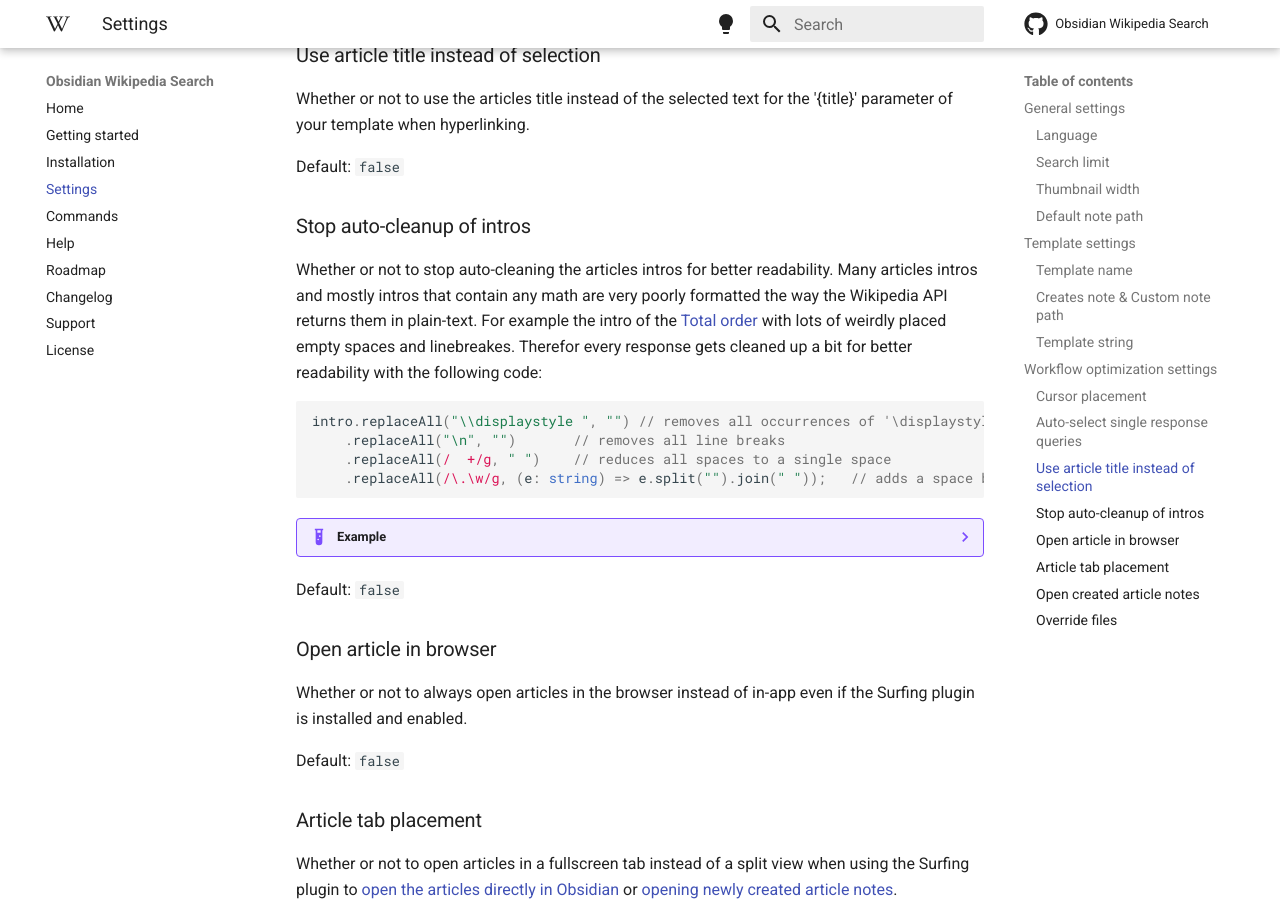
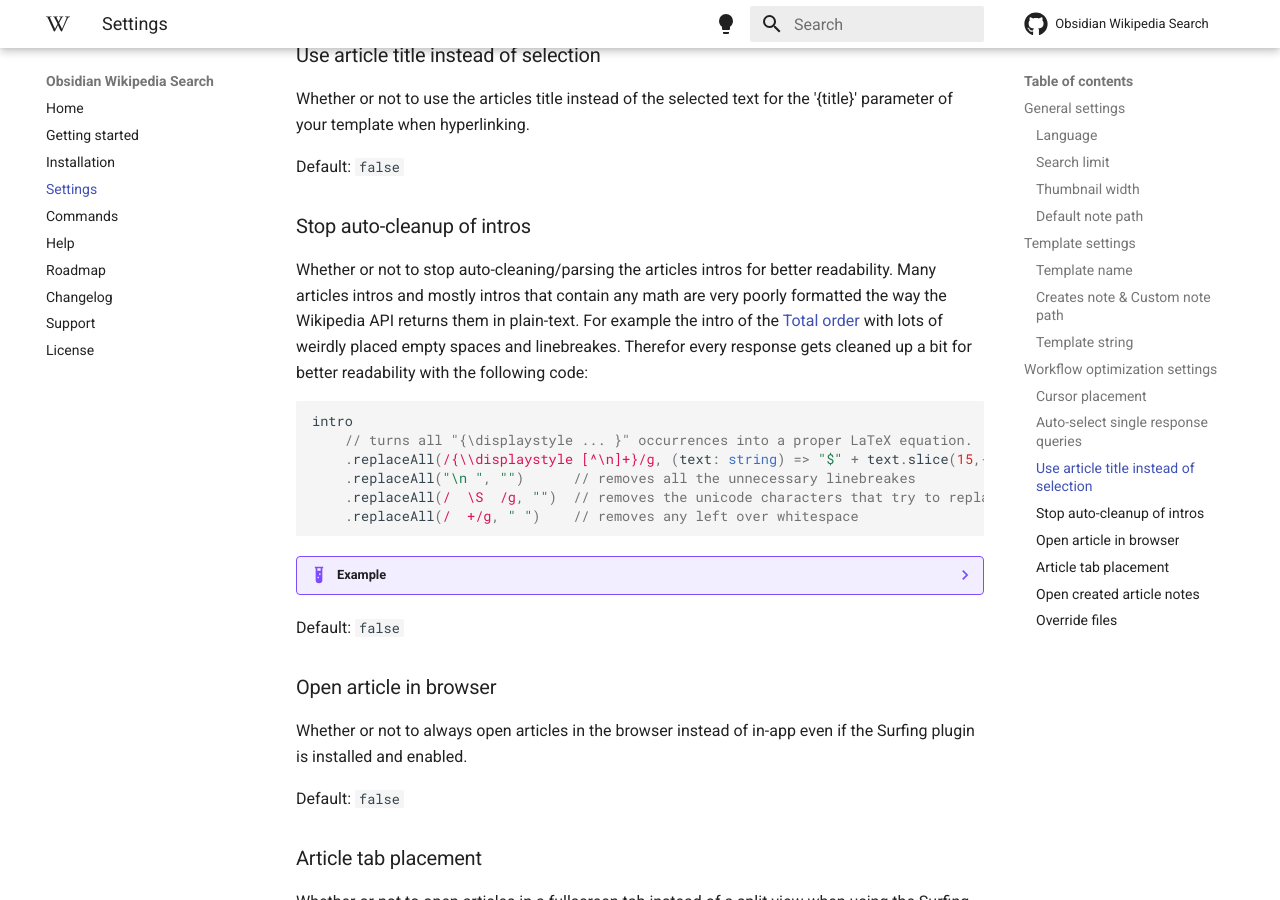
Before and after one commit to StrangeGirlMurph/obsidian-wikipedia-search, an MkDocs documentation site: the page built from docs/settings.md, in a window 1280 px wide and 900 px high, scrolled down 3370 px. Built offline with MkDocs 1.6.1 and Material for MkDocs 9.7.7, drawn with Linux system fonts in a browser that asks for light colours; comment, search, counter and statistics services are not loaded.

Commit message:
improve auto-cleanup/add latex parsing

````diff
--- a/docs/settings.md
+++ b/docs/settings.md
@@ -91,12 +91,14 @@ Whether or not to use the articles title instead of the selected text for the '{
 Default: `false`
 
 ### Stop auto-cleanup of intros
-Whether or not to stop auto-cleaning the articles intros for better readability. Many articles intros and mostly intros that contain any math are very poorly formatted the way the Wikipedia API returns them in plain-text. For example the intro of the [Total order](https://en.wikipedia.org/w/api.php?format=json&redirects=1&action=query&prop=extracts&exintro&explaintext&titles=Total%20order) with lots of weirdly placed empty spaces and linebreakes. Therefor every response gets cleaned up a bit for better readability with the following code:
+Whether or not to stop auto-cleaning/parsing the articles intros for better readability. Many articles intros and mostly intros that contain any math are very poorly formatted the way the Wikipedia API returns them in plain-text. For example the intro of the [Total order](https://en.wikipedia.org/w/api.php?format=json&redirects=1&action=query&prop=extracts&exintro&explaintext&titles=Total%20order) with lots of weirdly placed empty spaces and linebreakes. Therefor every response gets cleaned up a bit for better readability with the following code:
 ```ts
-intro.replaceAll("\\displaystyle ", "") // removes all occurrences of '\displaystyle'
-    .replaceAll("\n", "")       // removes all line breaks
-    .replaceAll(/  +/g, " ")    // reduces all spaces to a single space
-    .replaceAll(/\.\w/g, (e: string) => e.split("").join(" "));   // adds a space between any dot directly followed by a letter
+intro
+    // turns all "{\displaystyle ... }" occurrences into a proper LaTeX equation.
+    .replaceAll(/{\\displaystyle [^\n]+}/g, (text: string) => "$" + text.slice(15,-1).trim() + "$")
+    .replaceAll("\n ", "")      // removes all the unnecessary linebreakes
+    .replaceAll(/  \S  /g, "")  // removes the unicode characters that try to replace the LaTeX
+    .replaceAll(/  +/g, " ")    // removes any left over whitespace
 ```
 
 
@@ -106,7 +108,7 @@ intro.replaceAll("\\displaystyle ", "") // removes all occurrences of '\displays
 
     gets turned into
 
-    <pre style="white-space:pre-wrap;">In mathematics, a total order or linear order is a partial order in which any two elements are comparable. That is, a total order is a binary relation ≤ {\\leq } on some set X {X} , which satisfies the following for all a , b {a,b} and c {c} in X {X} : a ≤ a {a\\leq a} (reflexive). If a ≤ b {a\\leq b} and b ≤ c {b\\leq c} then a ≤ c {a\\leq c} (transitive). If a ≤ b {a\\leq b} and b ≤ a {b\\leq a} then a = b {a=b} (antisymmetric). a ≤ b {a\\leq b} or b ≤ a {b\\leq a} (strongly connected, formerly called total). Reflexivity (1.) already follows from connectedness (4.), but is required explicitly by many authors nevertheless, to indicate the kinship to partial orders. Total orders are sometimes also called simple, connex, or full orders. A set equipped with a total order is a totally ordered set; the terms simply ordered set, linearly ordered set, and loset are also used. The term chain is sometimes defined as a synonym of totally ordered set, but refers generally to some sort of totally ordered subsets of a given partially ordered set. An extension of a given partial order to a total order is called a linear extension of that partial order.</pre>
+    <pre style="white-space:pre-wrap;">In mathematics, a total order or linear order is a partial order in which any two elements are comparable. That is, a total order is a binary relation $\leq$ on some set $X$ , which satisfies the following for all $a,b$ and $c$ in $X$ :\n $a\leq a$ (reflexive).\nIf $a\leq b$ and $b\leq c$ then $a\leq c$ (transitive).\nIf $a\leq b$ and $b\leq a$ then $a=b$ (antisymmetric).\n $a\leq b$ or $b\leq a$ (strongly connected, formerly called total).Reflexivity (1.) already follows from connectedness (4.), but is required explicitly by many authors nevertheless, to indicate the kinship to partial orders.\nTotal orders are sometimes also called simple, connex, or full orders.A set equipped with a total order is a totally ordered set; the terms simply ordered set, linearly ordered set, and loset are also used. The term chain is sometimes defined as a synonym of totally ordered set, but refers generally to some sort of totally ordered subsets of a given partially ordered set.\nAn extension of a given partial order to a total order is called a linear extension of that partial order.</pre>
 
 
 Default: `false`
````
Also changed, not shown: 2 other files.
